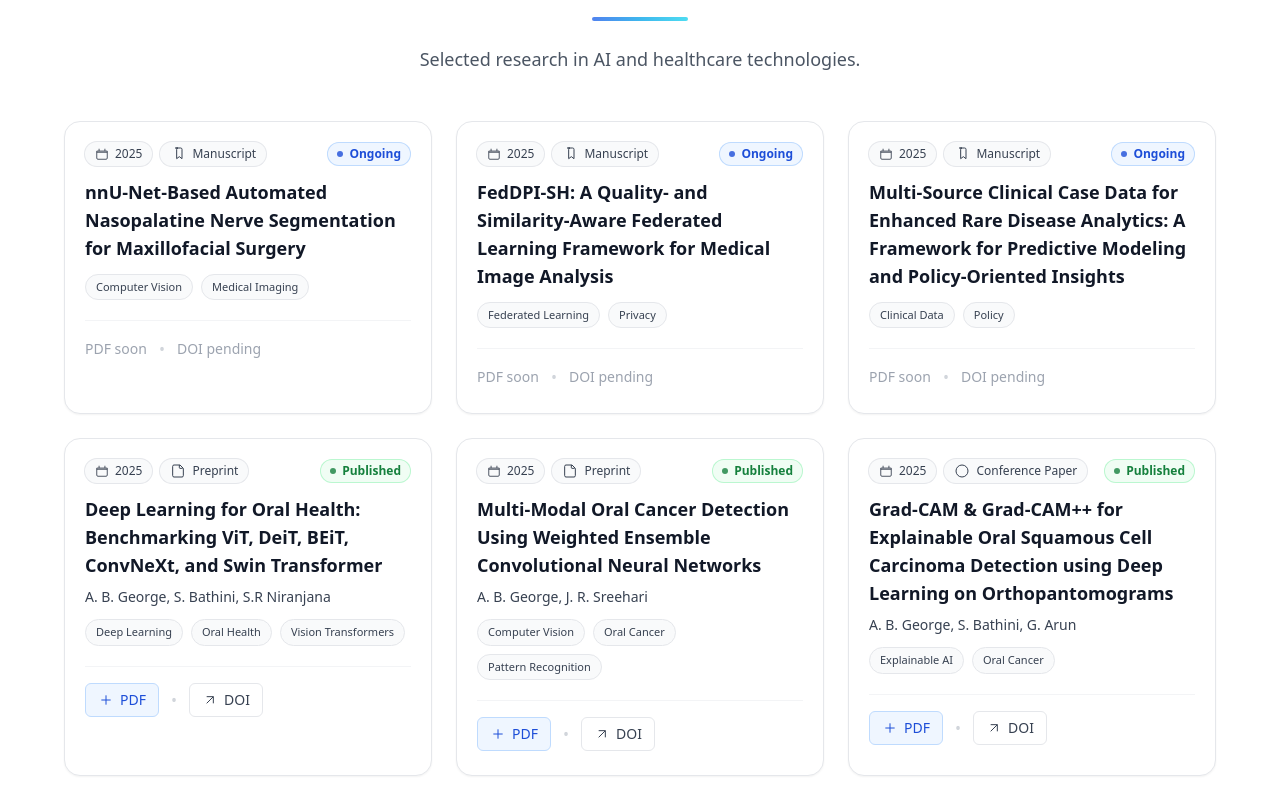
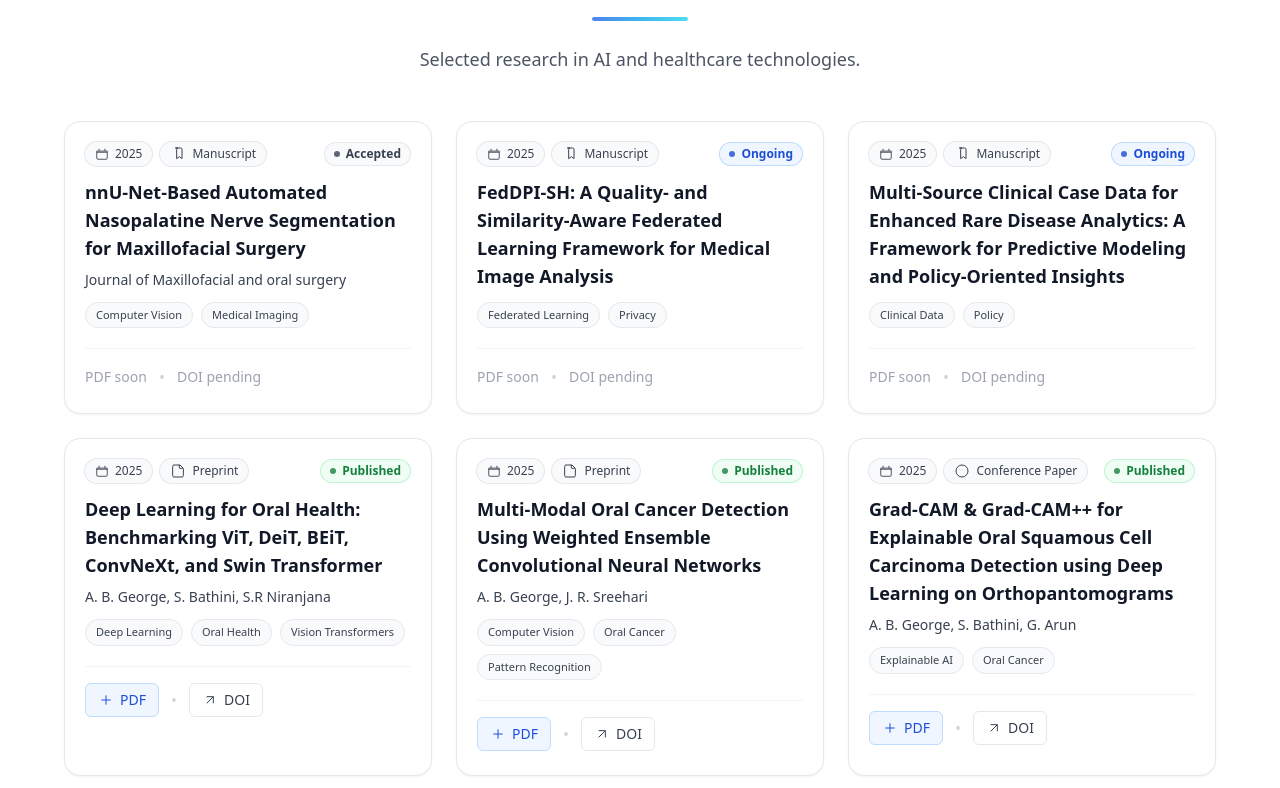
Before and after one commit to dicemed/website, a React (Create React App) app: page / in a window 1280 px wide. Shown: the part 2192-2980 px from the top of the page. Built offline with nearby package versions, Linux system fonts and the light colour scheme.

Commit message:
Apply changes to the release branch

```diff
--- a/src/Components/DiceMed.js
+++ b/src/Components/DiceMed.js
@@ -16,6 +16,8 @@ import newsImg2 from "../Assets/newsImg2.png";
 import newsImg3 from "../Assets/newsImg3.png";
 import newsImg4 from "../Assets/newsImg4.png";
 import newsImg5 from "../Assets/newsImg5.png";
+import newsImg6 from "../Assets/newsImg6.png";
+import newsImg7 from "../Assets/newsImg7.png";
 import YohannImg from "../Assets/Yohann1.png";
 import GadhaImg from "../Assets/Gadha.png";
 import JoelImg from "../Assets/Joel.png";
@@ -615,9 +617,10 @@ const DiceMed = () => {
                 venue: "—",
                 authors: "",
                 type: "Manuscript",
-                status: "Ongoing",
+                status: "Accepted",
                 doi: "",
                 pdf: "",
+                journal:"Journal of Maxillofacial and oral surgery",
                 note: "Computer Vision • Medical Imaging",
               },
               {
@@ -770,7 +773,7 @@ const DiceMed = () => {
                               {p.year}
                             </span>
                             {/* Type Badge */}
-                            {p.type === "Design Registered (UK IPO)" ? (
+                            {p.type === "Accepted"  ? (
                               <span className="inline-flex items-center gap-1.5 rounded-full bg-amber-50 text-amber-700 ring-1 ring-amber-200 px-2.5 py-1 text-xs font-medium relative group cursor-help"
                               title="Registered under the UK Intellectual Property Office (UK IPO)">
                               <i className="fas fa-certificate text-[11px]" />
@@ -808,6 +811,9 @@ const DiceMed = () => {
                           <p className="mt-2 text-sm text-gray-700">
                             {p.authors}
                           </p>
+                        )}
+                        {p.journal && (
+                          <p className="mt-2 text-sm text-gray-700">{p.journal}</p>
                         )}
 
                         {/* tags */}
@@ -1310,6 +1316,28 @@ const DiceMed = () => {
 
           {(() => {
             const news = [
+            {
+              id: "miccai-stsr-2025-task1",
+              title: "DiceMed Secures 3rd Place in MICCAI STSR 2025 — Teeth & Pulp Root Canal Segmentation",
+              date: "2025-10-25",
+              location: "Daejeon, South Korea",
+              summary:"Proud to announce that DiceMed achieved **3rd place** in Task 1 of the MICCAI STSR 2025 Challenge — focused on semi-supervised segmentation of teeth and pulp root canals in 3D CBCT scans. The task required precise delineation of permanent teeth (including wisdom teeth) and their root pulp canals, using only 30 labeled and 300 unlabeled CBCT volumes. Our nnU-Net-based pipeline, optimized for high Dice and NSD scores, delivered robust generalization across varying scan qualities, earning top-tier accuracy and efficiency metrics among global participants.",
+              image: newsImg6, // ← use a relevant new image
+              tags: ["Competition","MICCAI 2025","STSR 2025", "3D Segmentation", "CBCT", "Dental AI",],
+              ctaLabel: "View Challenge Page",
+              ctaHref: "https://www.codabench.org/competitions/6468/#/results-tab",
+            },
+            {
+              id: "miccai-stsr-2025-task2",
+              title: "DiceMed Wins 1st Place in MICCAI STSR 2025 — Crown-Root Registration (CBCT × IOS)",
+              date: "2025-10-25",
+              location: "Daejeon, South Korea",
+              summary:"DiceMed clinched **1st place** in Task 2 of the MICCAI STSR 2025 Challenge — the Crown and Root Registration task for intraoral (IOS) and CBCT scans. Our solution leveraged a PointNetLK-based rigid registration module, achieving sub-millimeter alignment accuracy and efficient inference times. This work bridges the gap between 3D radiographic and surface-scan data, enabling clinically reliable multimodal fusion for digital dentistry workflows. Huge thanks to the STSR 2025 organizers and the ODIN Workshop at MICCAI for this recognition.",
+              image: newsImg7, // ← use another relevant image
+              tags: ["Award","MICCAI 2025", "STSR 2025","Registration", "CBCT", "PointNetLK", "Dental Imaging",],
+              ctaLabel: "View Official Results",
+              ctaHref: "https://www.codabench.org/competitions/6470/#/results-tab",
+            },
             {
               id: "oral-cancer-ai-ida2025",
               title:"Showcasing AI-Powered Oral Cancer Detection at IDA Global Conclave 2025",
```
Also changed, not shown: src/Assets/newsImg6.png (added), src/Assets/newsImg7.png (added).
